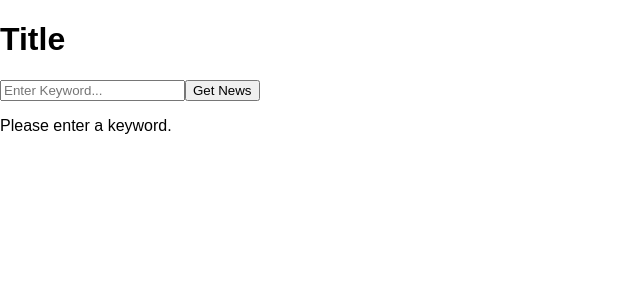
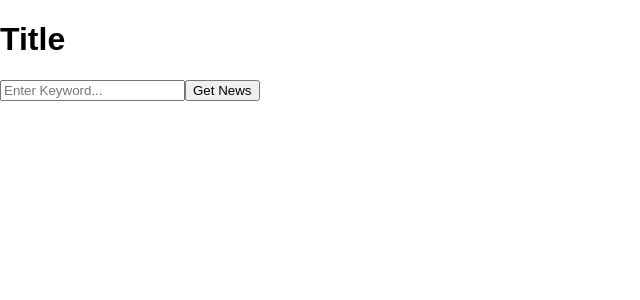
Before and after one commit to jkarlin929/news-app, a React (Create React App) app: page / in a window 1280 px wide. Shown: the top 300 px of the page, without its empty margins (0-640 px from the left). Built offline with nearby package versions, Linux system fonts and the light colour scheme.

Commit message:
edit render method

```diff
--- a/src/App.js
+++ b/src/App.js
@@ -5,7 +5,7 @@ import axios from 'axios';
 
 class App extends Component {
   state = {
-    articles: ''
+    articles: []
   }
 
   getNews = (e) => {
@@ -16,16 +16,21 @@ class App extends Component {
     const articles = res.data.articles;
     this.setState({ articles })
     console.log('this is articles', articles);
-
   })
-  }
+}
 
   render() {
     return (
       <div>
         <Title />
         <Search getNews={this.getNews}  />
-        { this.state.articles ? <p>Here are your results: {this.state.articles}</p> : <p>Please enter a keyword.</p> }
+        {this.state.articles.map((article, index) =>
+          <ul key={index}>
+            <li>
+              {article.url}, {article.title}
+            </li>
+          </ul>
+        )}
       </div>
     );
   }
```
